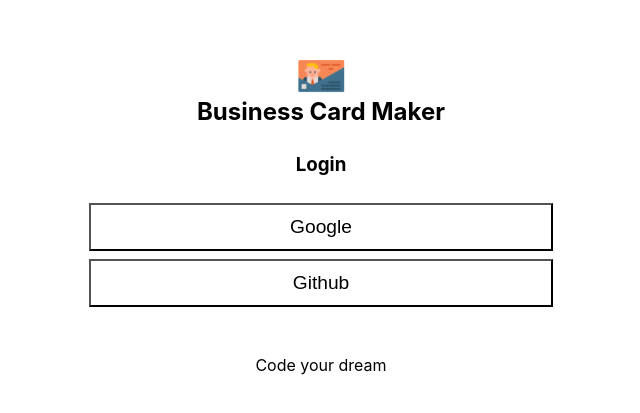
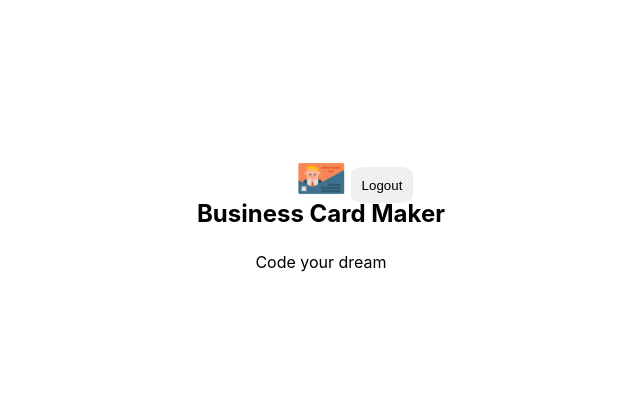
Before and after one commit to wangkobong/card-maker, a React (Create React App) app: page /maker in a window 1280 px wide. Shown: the part 179-592 px from the top of the page, without its empty margins (319-959 px from the left). Built offline with nearby package versions, Linux system fonts and the light colour scheme; no server answers; sample sign-in values are in the browser's storage.

Commit message:
add login and logout functionality

```diff
--- a/package.json
+++ b/package.json
@@ -9,6 +9,7 @@
     "firebase": "^8.4.1",
     "react": "^17.0.2",
     "react-dom": "^17.0.2",
+    "react-router-dom": "^5.2.0",
     "react-scripts": "4.0.3",
     "web-vitals": "^1.0.1"
   },
--- a/src/app.jsx
+++ b/src/app.jsx
@@ -1,11 +1,22 @@
 import React from 'react';
 import Login from './components/login/login';
 import styles from './app.module.css';
+import { BrowserRouter, Route, Switch } from 'react-router-dom';
+import Maker from './components/maker/maker';
 
 function App( {authService} ) {
   return (
     <div className={styles.app}>
-      <Login authService={authService}/>
+      <BrowserRouter>
+        <Switch >
+          <Route exact path="/">
+            <Login authService={authService} />
+          </Route>
+          <Route path="/maker">
+            <Maker authService={authService}/>
+          </Route>
+        </Switch>
+      </BrowserRouter>
     </div>
   )
 }
--- a/src/components/login/login.jsx
+++ b/src/components/login/login.jsx
@@ -1,14 +1,30 @@
-import React from 'react';
+import React, { useEffect } from 'react';
+import { useHistory } from 'react-router';
 import Footer from '../footer/footer';
 import Header from '../header/header';
 import styles from './login.module.css';
 
 const Login = ({ authService }) => {
+  const history = useHistory();
+  const goToMaker = (userId) => {
+    history.push({
+      pathname: '/maker',
+      state: {id: userId}
+    });
+  };
   const onLogin = event => {
     authService
       .login(event.currentTarget.textContent)
-      .then(console.log)
+      .then(data => goToMaker(data.user.uid));
   };
+
+  useEffect(()=> {
+    authService
+    .onAuthChange(user => {
+      user && goToMaker(user.uid);
+    });
+  });
+
   return (
     <section className={styles.login}>
       <Header />
--- /dev/null
+++ b/src/components/maker/maker.jsx
@@ -0,0 +1,31 @@
+import React, { useEffect } from 'react';
+import { useHistory } from 'react-router';
+import Footer from '../footer/footer';
+import Header from '../header/header';
+import styles from './maker.module.css';
+
+const Maker = ({authService}) => {
+  const history = useHistory();
+  const onLogout = () =>{
+    authService.logout();
+
+  };
+
+  useEffect(() => {
+    authService.onAuthChange(user => {
+      if(!user){
+        history.push('./');
+      }
+    });
+  })
+
+
+  return (
+    <section className={styles.maker}>
+      <Header onLogout={onLogout}/>
+      <Footer />
+    </section>
+  )
+};
+
+export default Maker;
--- a/src/service/auth_service.js
+++ b/src/service/auth_service.js
@@ -6,6 +6,16 @@
     const authProvider = new firebase.auth[`${providerName}AuthProvider`]();
     return firebaseApp.auth().signInWithPopup(authProvider);
   }
+
+  logout() {
+    firebase.auth().signOut();
+  }
+
+  onAuthChange(onUserChanged) {
+    firebase.auth().onAuthStateChanged(user => {
+      onUserChanged(user);
+    });
+  }
 }
 
 export default AuthService;
```
Also changed, not shown: src/components/maker/maker.module.css (added), 1 other file (tests, documents, lock files or other folders).
